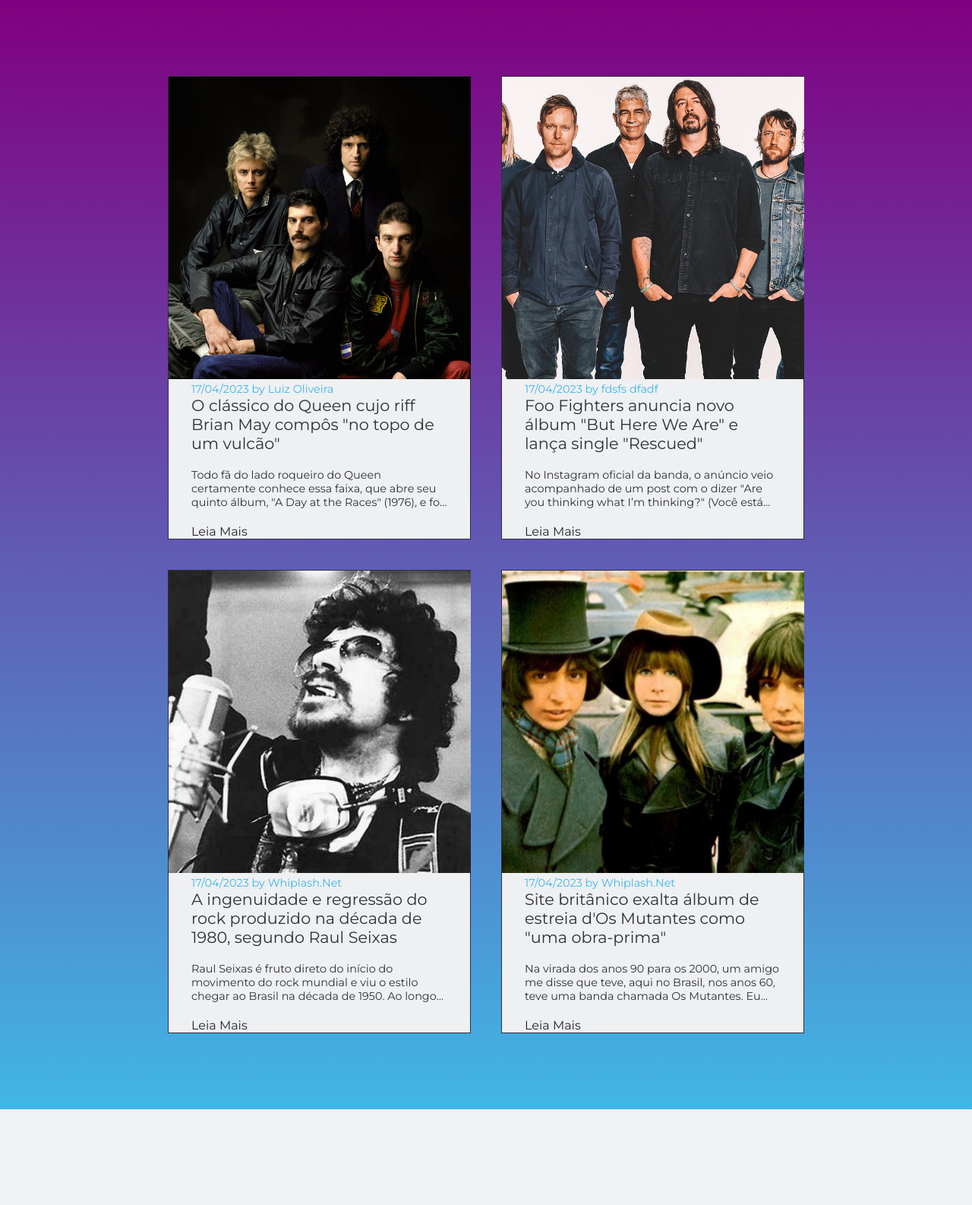
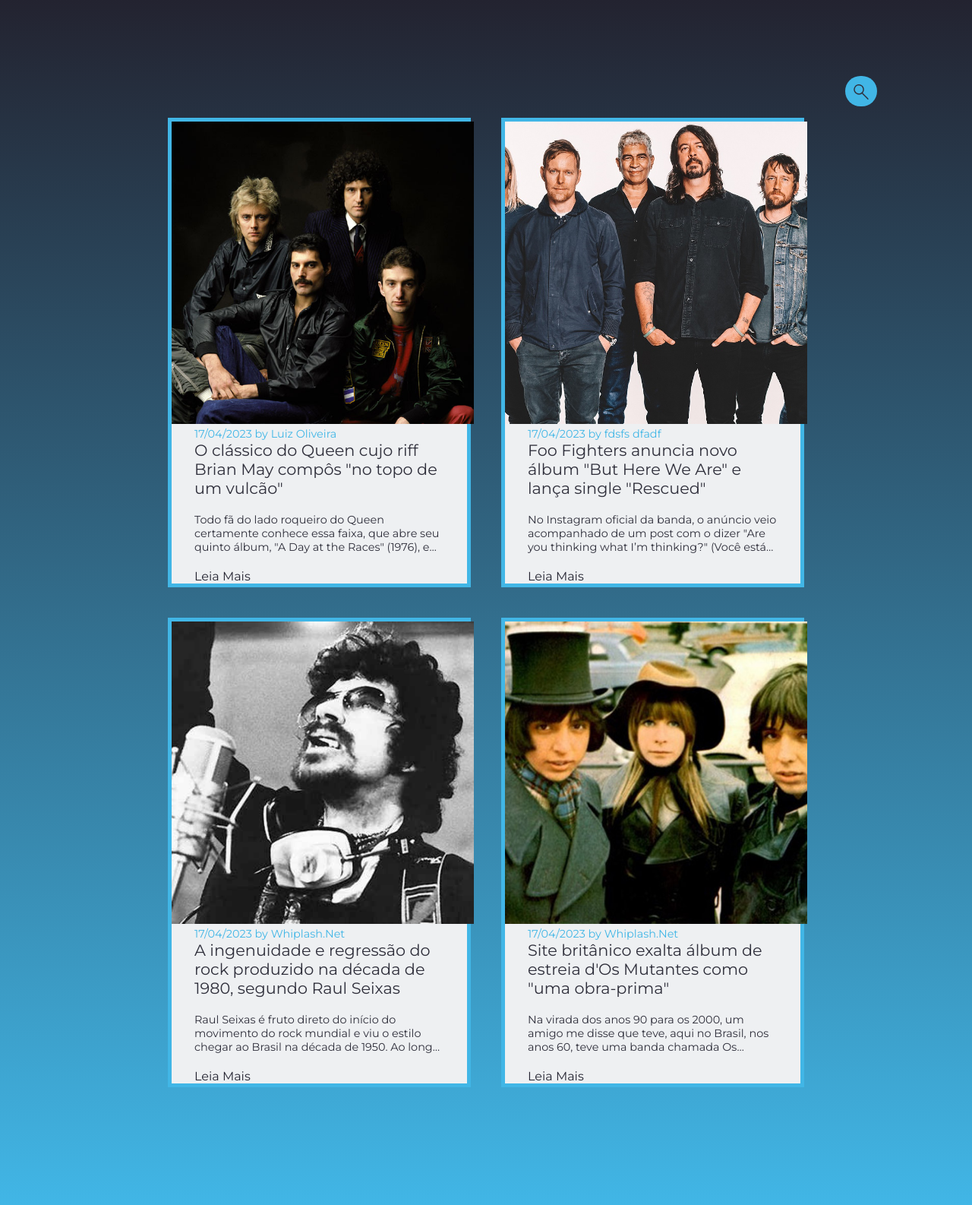
Before and after one commit to Joao-Vitor-Fernandes/Trainee-2023.1, a PHP site: page /app/views/site/lista_de_posts.html in a window 1280 px wide. Shown: the whole page at 76% size. Before the commit the page ends 1460 px from the top, so only its background shows below. Run offline with PHP 8.4, Linux system fonts and the light colour scheme.

Commit message:
Prototipo do visual da baarra de pesquisa

```diff
--- a/Phonefy/app/views/site/lista_de_posts.html
+++ b/Phonefy/app/views/site/lista_de_posts.html
@@ -12,6 +12,13 @@
 </head>
 
 <body>
+
+    <div class="search-box">
+        <input type="text" class="search-txt" placeholder="Pesquisar">
+        <a href="" class="search-btn">
+            <img src="../../../public/assets/lupa.svg" alt="Lupa" height="20px" width="20px">
+        </a>
+    </div>
 
     <section id="posts">
 
--- a/Phonefy/public/css/lista_de_posts.css
+++ b/Phonefy/public/css/lista_de_posts.css
@@ -18,14 +18,51 @@ body{
     margin: 0;
     padding: 0;
     font-family: 'Montserrat', sans-serif;
-    background-image: linear-gradient(purple, #41b6e6);
+    background-image: linear-gradient(#232330, #41b6e6);
+}
+
+.search-box{
+    position: absolute;
+    top: 100px;
+    right: 125px;
+
+    height: 40px;
+    padding: 1px;
+    border-radius: 40px;
+    display: flex;
+    justify-content: space-between;
+    /* align-items:center; */
+    background-color: #41b6e6;}
+
+.search-txt{
+    border: none;
+    background: none;
+    outline: none;
+    /* padding: 0; */
+    color: #EEF0F2;
+    font-size: 16px;
+    line-height: 40px;
+    width: 0px;
+}
+
+.search-btn{
+    margin: 0;
+    padding: 10px;
+    width: 40px;
+    height: 40px;
+    border-radius: 50%;
+}
+
+.search-box:hover > .search-txt{
+    width: 300px;
+    transition: 1s;
 }
 
 .blog-container{
     display: -webkit-inline-flex;
     justify-content: center;
     align-items: center;
-    margin: 80px 80px;
+    margin: 135px 80px;
     flex-wrap: wrap;
 }
 
@@ -34,7 +71,7 @@ body{
     width: 399px;
     object-position: center;
     background-color: #EEF0F2;
-    border: 1px solid #2f2f3b;
+    border: 5px solid #41b6e6;
     margin: 20px;
 }
 
```
Also changed, not shown: Phonefy/public/assets/lupa.svg (added).
